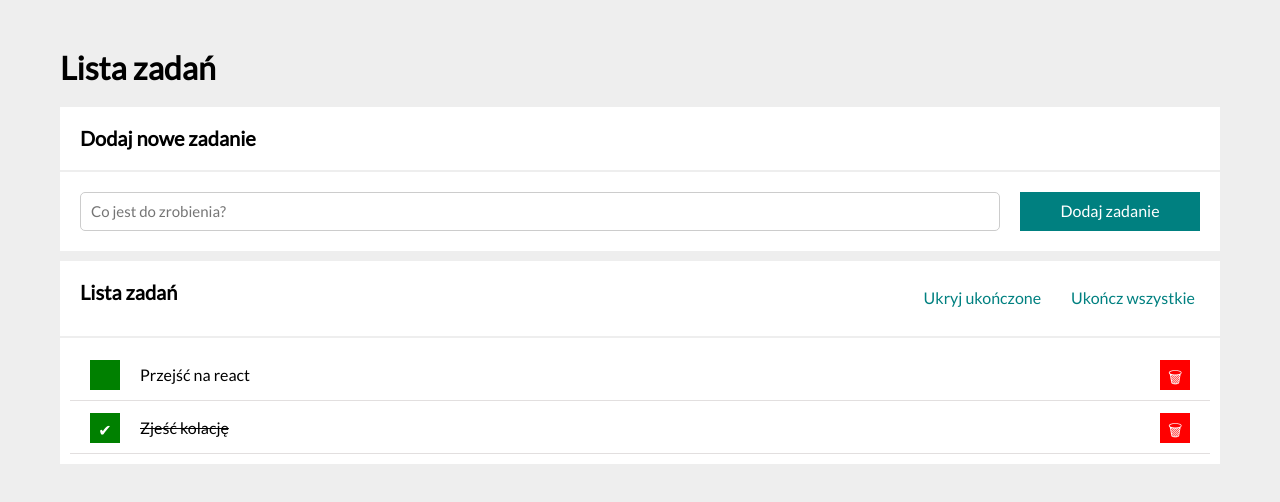
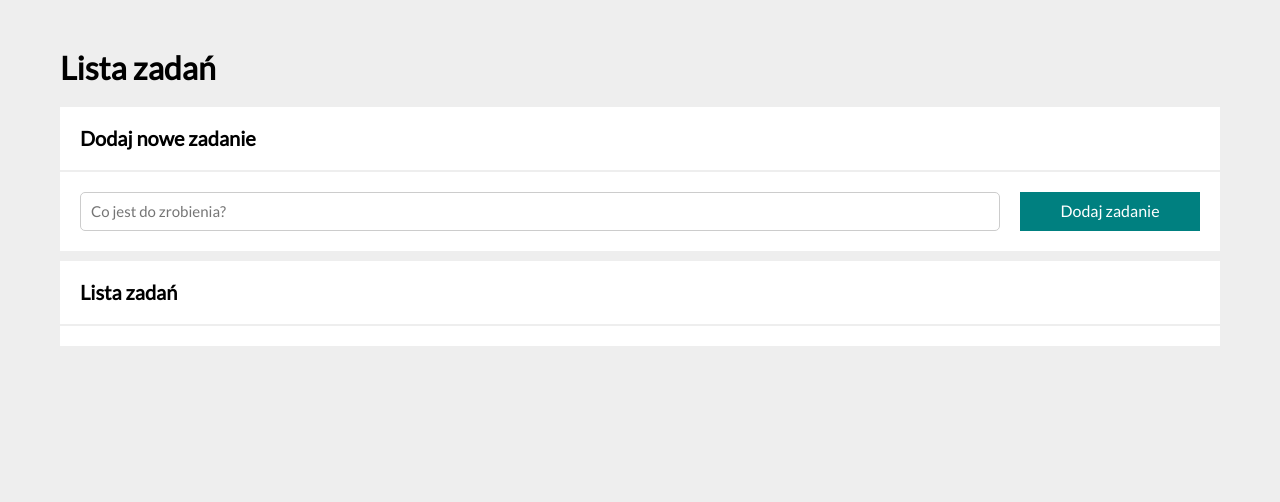
Before and after one commit to MariuszKalinowski/todos-list-react, a React (Create React App) app: page / in a window 1280 px wide. Shown: the top 502 px of the page. Built offline with nearby package versions, Linux system fonts and the light colour scheme.

Commit message:
added localStorage

```diff
--- a/src/App.js
+++ b/src/App.js
@@ -1,4 +1,4 @@
-import React, { useState } from 'react';
+import React, { useState, useEffect } from 'react';
 import Form from "./Form";
 import "./Form/style.css";
 import TasksList from "./TasksList";
@@ -7,12 +7,19 @@
 import Header from "./Header";
 
 
+const getInitialTasks = () => {
+  const taskFromLocalStorage = localStorage.getItem("tasks");
+  return taskFromLocalStorage ? JSON.parse(taskFromLocalStorage) : [];
+}
+
 function App() {
+
   const [hideDone, setHideDone] = useState(false);
-  const [tasks, setTasks] = useState([
-    { id: 1, content: "Przejść na react", done: false },
-    { id: 2, content: "Zjeść kolację", done: true },
-  ])
+  const [tasks, setTasks] = useState(getInitialTasks);
+  useEffect(() => {
+    localStorage.setItem("tasks", JSON.stringify(tasks));
+  }, [tasks]);
+
   const toggleHideDone = () => {
     setHideDone(hideDone => !hideDone);
   }
```
